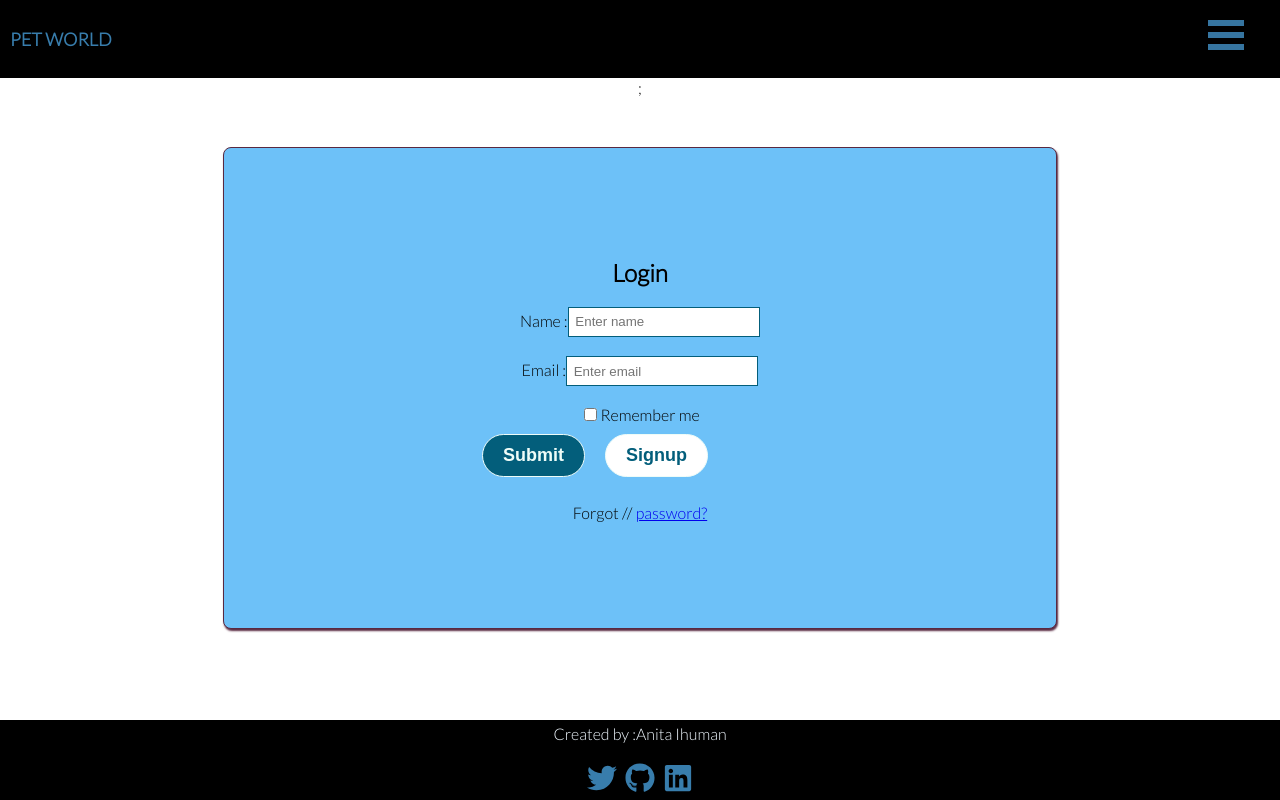
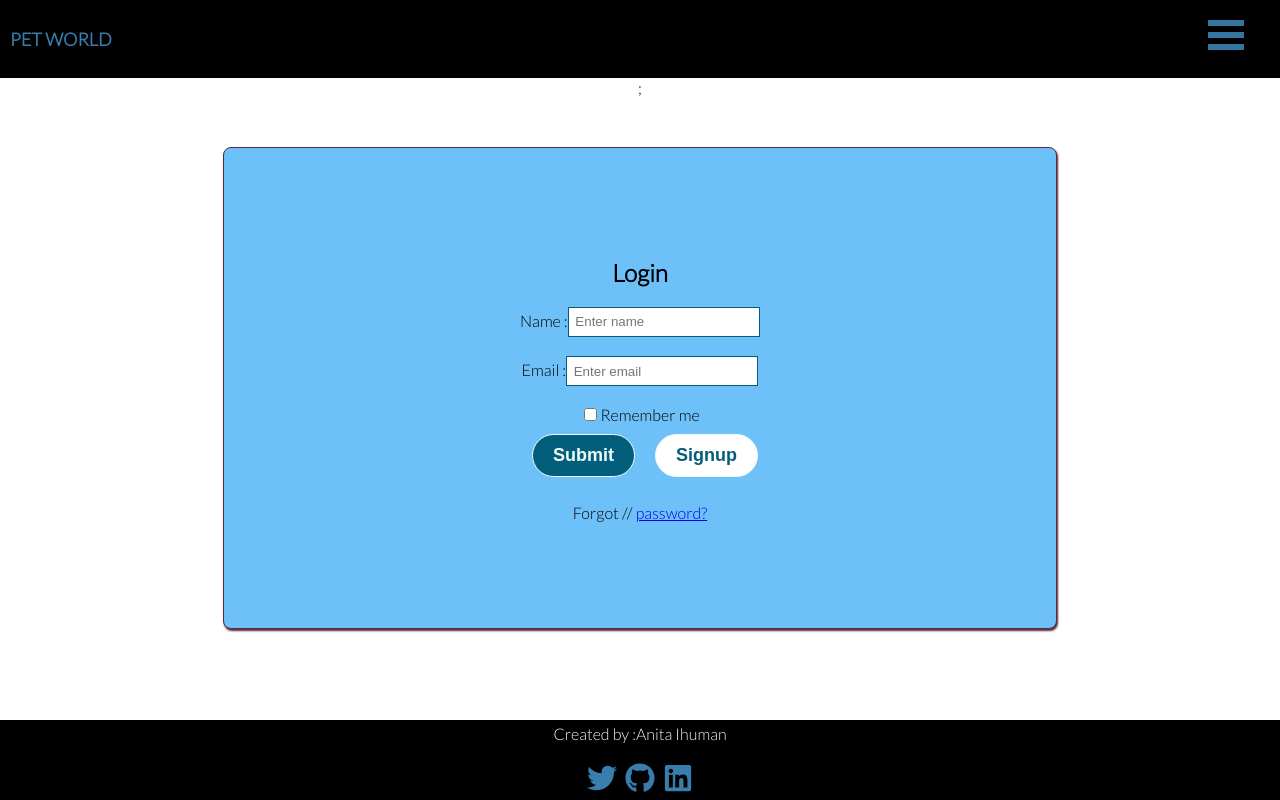
Before and after one commit to Anita-ihuman/Pet-store, a React (Create React App) app: page /login in a window 1280 px wide. Built offline with nearby package versions, Linux system fonts and the light colour scheme.

Commit message:
adjust button in login

```diff
--- a/src/Menu/Login/Login.css
+++ b/src/Menu/Login/Login.css
@@ -83,7 +83,7 @@ input {
 }
 .submit {
   display: flex;
-  margin-left:40px ;
+  margin-left:90px ;
 }
 @media (max-width: 900px){
 .Container{
@@ -96,6 +96,7 @@ input {
 .submit {
   flex-wrap: wrap;
   margin-left:0 ;
+
 }
 .forgot-password{
   font-size: 13px;
```
Also changed, not shown: 1 other file (tests, documents, lock files or other folders).
